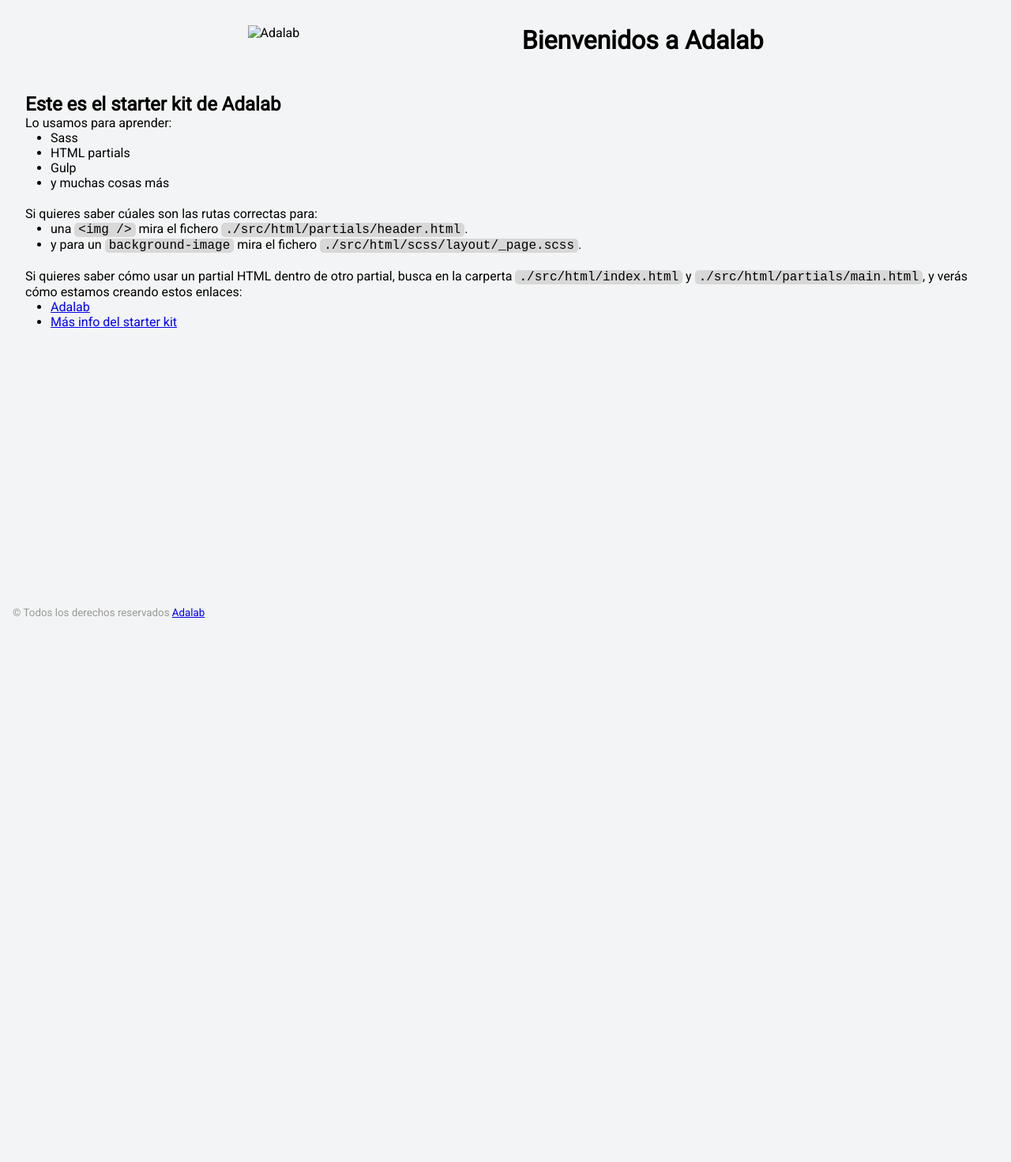
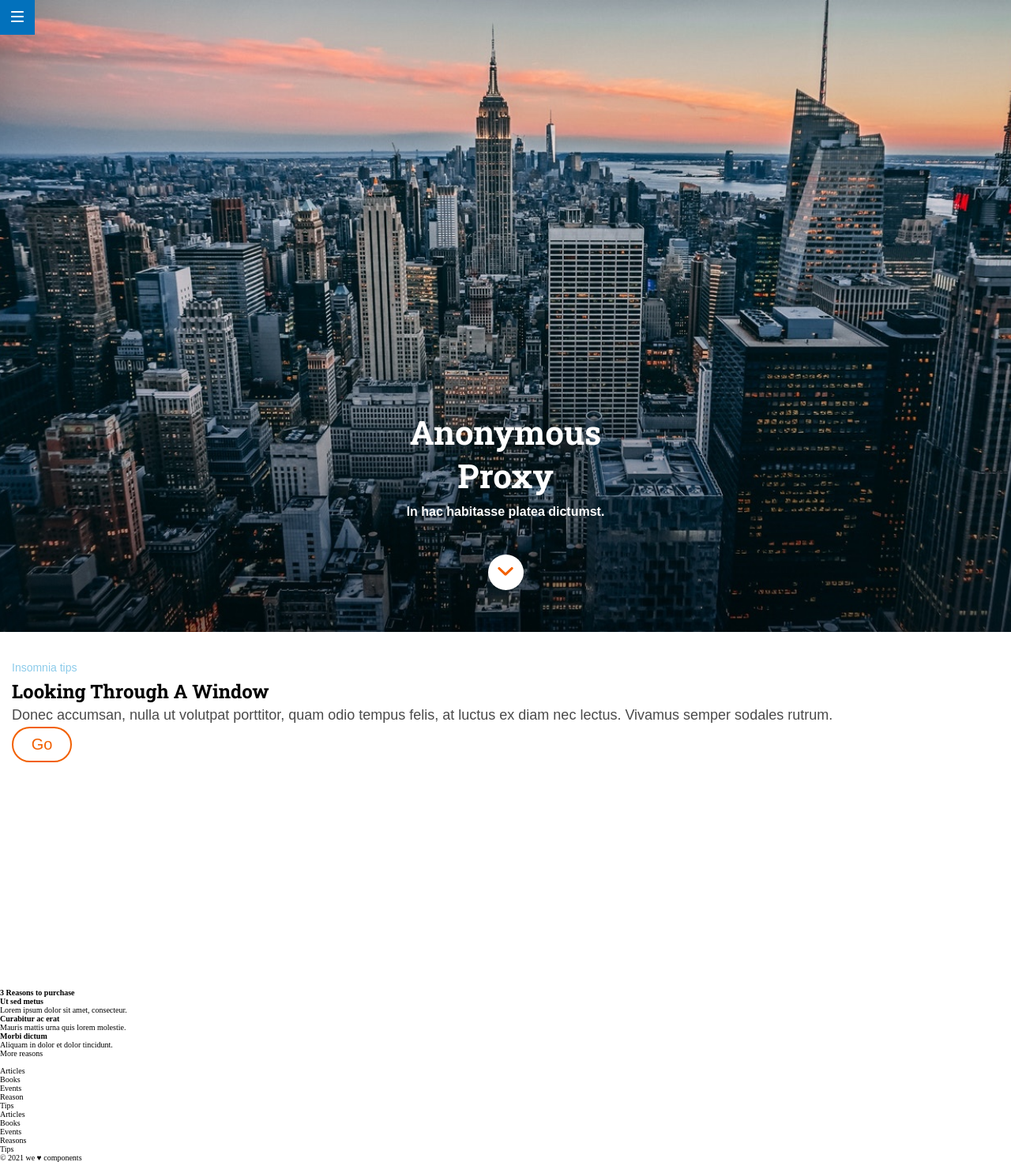
Before and after one commit to Adalab/modulo-1-evaluacion-final-AlejandraMejiaP, a website: page docs/index.html in a window 1280 px wide. Shown: the whole page at 79% size. Before the commit the page ends 800 px from the top, so only its background shows below. Drawn offline with Linux system fonts and the light colour scheme.

Commit message:
add 2nd secction of main

```diff
--- a/docs/index.html
+++ b/docs/index.html
@@ -1,68 +1,103 @@
 <!DOCTYPE html>
 <html lang="es">
+
 <head>
-    <meta charset="UTF-8" />
-    <meta name="viewport" content="width=device-width, initial-scale=1" />
-    <title>Adalab Web Starter Kit</title>
-    <link href="https://fonts.googleapis.com/css?family=Roboto&display=swap" rel="stylesheet" />
-    <link rel="stylesheet" href="./assets/css/main.css" />
-    <link rel="icon" href="./assets/images/favicon.png" />
+    <meta charset="UTF-8">
+    <meta http-equiv="X-UA-Compatible" content="IE=edge">
+    <meta name="viewport" content="width=device-width, initial-scale=1.0">
+    <link rel="preconnect" href="https://fonts.googleapis.com">
+    <link rel="preconnect" href="https://fonts.gstatic.com" crossorigin>
+    <link href="https://fonts.googleapis.com/css2?family=Roboto&family=Roboto+Slab:wght@700&display=swap"
+        rel="stylesheet">
+    <link rel="stylesheet" href="./assets/css/main.css">
+    <title>Anonymous Proxy</title>
 </head>
 
 <body>
-    <div class="page">
-      <header class="page__header">
-        <img src="./assets/images/logo-adalab.png" alt="Adalab">
-        <h1>Bienvenidos a Adalab</h1>
+    <header class="header">
+        <div class="header__menu">
+            <a title="Web adalab" href="https://adalab.es/" target="_blank">
+                <img class="header__menu--img" src="assets/images/ico-menu.svg" alt="icono de menú">
+            </a>
+        </div>
+
+        <h1 class="header__h1">Anonymous proxy</h1>
+
+        <h2 class="header__h2">In hac habitasse platea dictumst.</h2>
+        <nav>
+            <div class="header__arrow">
+                <a title="Navegacor hacia abajo" href="./index.html#more-reasons">
+                    <img title="Down arrow" class="header__arrow--img" src="assets/images/ico-scroll-down.svg"
+                        alt="Flecha hacia abajo">
+                </a>
+            </div>
+        </nav>
     </header>
-
-      <main class="page__main">
-        <h2>Este es el starter kit de Adalab</h2>
-        <p>Lo usamos para aprender:</p>
-        <ul class="main__list">
-          <li>Sass</li>
-          <li>HTML partials</li>
-          <li>Gulp</li>
-          <li>y muchas cosas más</li>
-        </ul>
-        <p>Si quieres saber cúales son las rutas correctas para:</p>
-        <ul class="main__list">
+    <main>
+        <section class="hero">
+            <div class="hero__section">
+                <small class="hero__section--small">Insomnia tips</small>
+                <h3 class="hero__section--h3">
+                    Looking through a window
+                </h3>
+                <p class="hero__section--text">
+                    Donec accumsan, nulla ut volutpat porttitor, quam odio tempus felis, at luctus ex diam nec lectus. Vivamus
+                    semper
+                    sodales rutrum.
+                </p>
+                <nav>
+                    <div class="hero__nav"><a class="hero__nav--go" href="#">Go</a></div>
+                </nav>
+            </div>
+        </section>
+        <section>
+            <h4 id="more-reasons">
+                3 Reasons to purchase
+            </h4>
+            <ul>
                 <li>
-            una <code class="code">&lt;img /&gt;</code> mira el fichero
-            <code class="code">./src/html/partials/header.html</code>.
+                    <h5>Ut sed metus</h5>
+                    <p>Lorem ipsum dolor sit amet, consecteur.</p>
                 </li>
                 <li>
-            y para un <code class="code">background-image</code> mira el fichero
-            <code class="code">./src/html/scss/layout/_page.scss</code>.
-          </li>
-        </ul>
-        <p>
-          Si quieres saber cómo usar un partial HTML dentro de otro partial, busca en la carperta
-          <code class="code">./src/html/index.html</code> y
-          <code class="code">./src/html/partials/main.html</code>, y verás cómo estamos creando estos
-          enlaces:
-        </p>
-        <ul class="main__list">
-          <li>
-            <a class="link__adalab" href="https://adalab.es">Adalab</a>
-
+                    <h5>Curabitur ac erat</h5>
+                    <p>Mauris mattis urna quis lorem molestie.</p>
                 </li>
                 <li>
-            <a class="" href="./more-info.html">Más info del starter kit</a>
-
+                    <h5>Morbi dictum</h5>
+                    <p>Aliquam in dolor et dolor tincidunt.</p>
                 </li>
+                <li><a>More reasons</a></li>
             </ul>
+        </section>
     </main>
-
-      <footer class="page__footer">
-        <small>
-          &copy; Todos los derechos reservados
-          <a class="link__adalab" href="https://adalab.es">Adalab</a>
-
-        </small>
+    <footer>
+        <nav>
+            <img>
+        </nav>
+        <nav>
+            <ul>
+                <li><a>Articles</a></li>
+                <li><a>Books</a></li>
+                <li><a>Events</a></li>
+                <li><a>Reason</a></li>
+                <li><a>Tips</a></li>
+            </ul>
+        </nav>
+        <nav>
+            <ul>
+                <li><a>Articles</a></li>
+                <li><a>Books</a></li>
+                <li><a>Events </a></li>
+                <li><a>Reasons</a></li>
+                <li><a>Tips</a></li>
+            </ul>
+        </nav>
+        <div><small> &#169; 2021</small>
+            <small> we &hearts; components</small>
+        </div>
     </footer>
 
-    </div>
-    <script src="./assets/js/main.js"></script>
 </body>
+
 </html>
--- a/src/scss/layout/_header.scss
+++ b/src/scss/layout/_header.scss
@@ -26,6 +26,7 @@
     font-size: 1.6rem;
     margin-bottom: 45px;
     font-family: $typoText;
+    font-weight: normal;
   }
   &__arrow {
     width: 45px;
--- a/src/scss/pages/hero.scss
+++ b/src/scss/pages/_hero.scss
@@ -2,7 +2,7 @@
   margin: 30px 15px 45px 15px;
   &__section {
     width: 100%;
-    height: 376px;
+    min-height: 376px;
     display: flex;
     flex-direction: column;
 
@@ -18,12 +18,14 @@
       line-height: 30px;
       font-family: $typoTitle;
       font-size: 2.4rem;
+      margin-bottom: 15px;
     }
     &--text {
       color: $TextColor2;
       font-size: 1.8rem;
       font-family: $typoText;
       line-height: 30px;
+      margin-bottom: 30px;
     }
   }
   &__nav {
--- a/src/scss/pages/_more-reasons.scss
+++ b/src/scss/pages/_more-reasons.scss
@@ -0,0 +1,40 @@
+.main {
+  min-height: 320px;
+  background-color: $SecundaryColor;
+  display: grid;
+  grid-template-columns: 1fr;
+  text-align: center;
+  &__h4 {
+    font-size: 2.4rem;
+    font-family: $typoTitle;
+    line-height: 45px;
+    text-transform: capitalize;
+    margin-bottom: 45px;
+  }
+  &__h5 {
+    font-size: 1.8rem;
+    font-family: $typoTitle;
+    line-height: 30px;
+  }
+  &__text {
+    font-size: 1.8rem;
+    font-family: $typoText;
+    line-height: 30px;
+    margin-bottom: 45px;
+  }
+  &__nav {
+    margin-left: auto;
+    margin-right: auto;
+    margin-bottom: 60px;
+    &--more {
+      width: 184px;
+      height: 45px;
+      display: flex;
+      justify-content: center;
+      align-items: center;
+      background-color: $BottomsColor;
+      color: $PrincipalColor;
+      border-radius: 22.5px;
+    }
+  }
+}
```
Also changed, not shown: docs/more-info.html (deleted, +0 -37 lines), public/index.html (+14 -17 lines), src/html/partials/more-reasons.html (+13 -17 lines), src/html/partials/reasons.html (added, +2 -0 lines), docs/assets/css/main.css, public/assets/css/main.css, 1 other file. Lines whose indentation alone changed are shown as unchanged.
